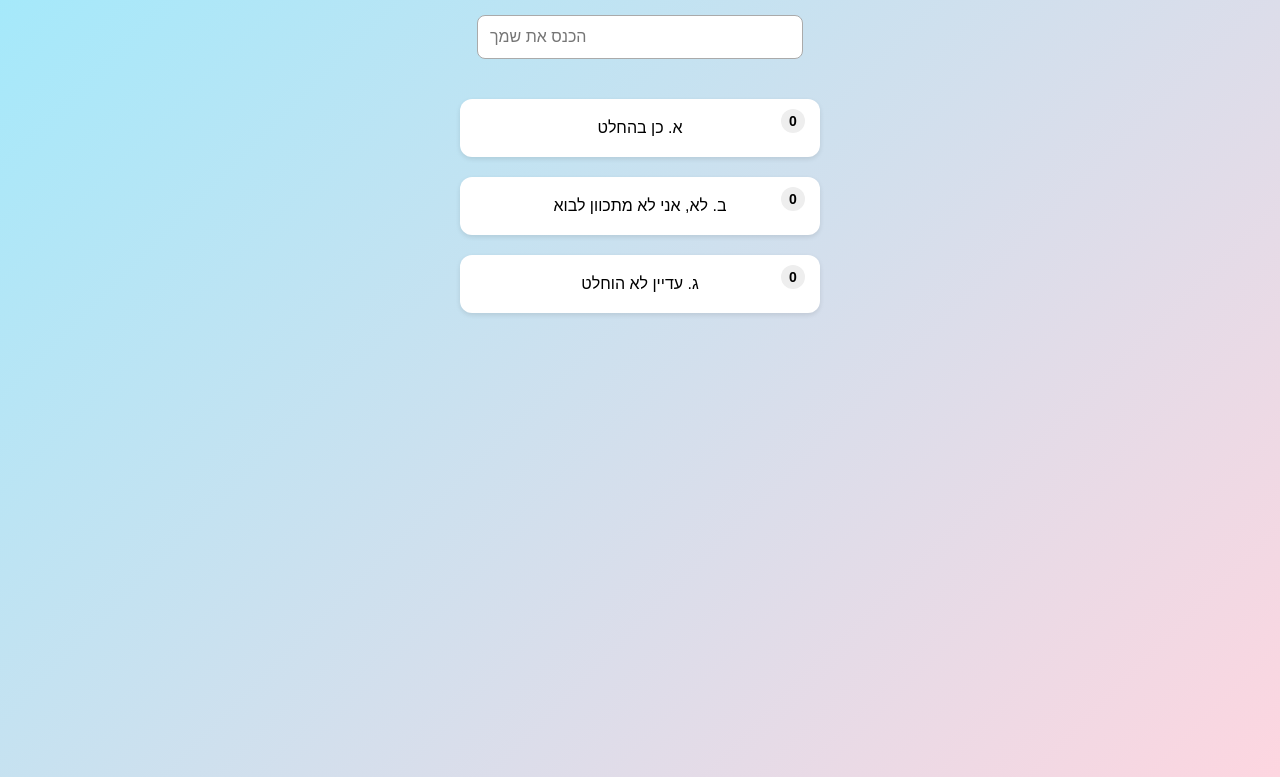
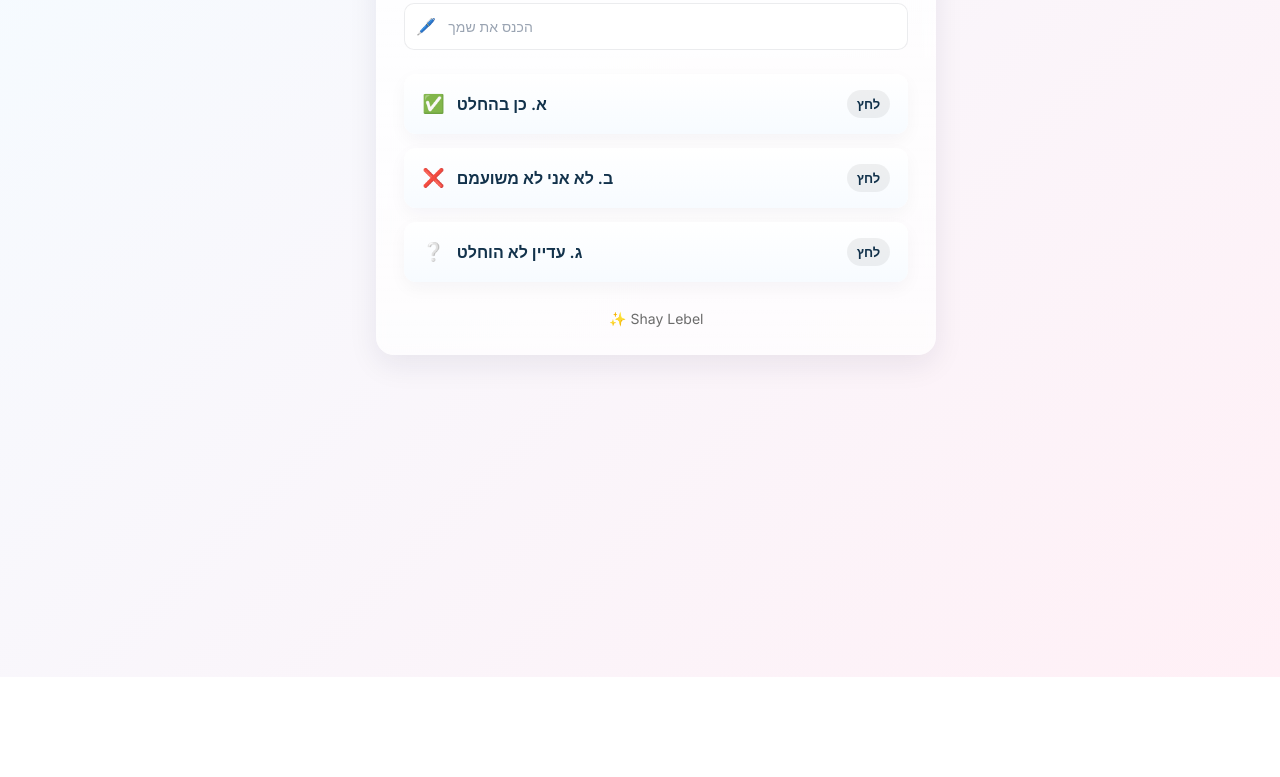
Before and after one commit to shey3132/simple-chat-poll, a plain HTML site: page index.html in a window 1280 px wide. Shown: the part 123-900 px from the top of the page. After the commit the page ends 800 px from the top, so only its background shows below. Drawn offline with Linux system fonts and the light colour scheme.

Commit message:
Update index.html

````diff
--- a/index.html
+++ b/index.html
@@ -1,187 +1,199 @@
+```html
 <!DOCTYPE html>
 <html lang="he">
 <head>
-  <meta charset="UTF-8">
-  <title>סקר שמחת בית השואבה</title>
+<meta charset="utf-8" />
+<meta name="viewport" content="width=device-width,initial-scale=1" />
+<title>סקר שמחת בית השואבה — Shay Lebel</title>
+<link href="https://fonts.googleapis.com/css2?family=Inter:wght@400;600;700&display=swap" rel="stylesheet">
 <style>
-    body {
-      font-family: Arial, sans-serif;
-      background: linear-gradient(135deg, #a0eafc, #fdd6e0);
-      display: flex;
-      flex-direction: column;
-      align-items: center;
-      padding: 50px;
-      min-height: 100vh;
-      margin: 0;
+  :root{
+    --bg1:#f5fbff;
+    --bg2:#fff0f6;
+    --card:#ffffff;
+    --accent:#007acc;
+    --accent-2:#005fa3;
+    --success:#00c46b;
+    --muted:#6b6b6b;
   }
 
-    h1 { color: #333; margin-bottom: 30px; text-align: center; }
-
-    input[type="text"] {
-      padding: 12px;
-      font-size: 16px;
-      width: 300px;
-      border-radius: 8px;
-      border: 1px solid #aaa;
-      margin-bottom: 30px;
-      transition: 0.2s;
+  *{box-sizing:border-box}
+  body{
+    font-family: 'Inter', system-ui, Arial, sans-serif;
+    margin:0;
+    min-height:100vh;
+    display:flex;
+    align-items:flex-start;
+    justify-content:center;
+    padding:36px;
+    background: linear-gradient(135deg,var(--bg1),var(--bg2));
+    color:#222;
   }
 
-    input[type="text"]:focus {
-      border-color: #007acc;
-      outline: none;
-      box-shadow: 0 0 5px rgba(0, 122, 204, 0.5);
+  .wrap{
+    width:100%;
+    max-width:560px;
+    background:linear-gradient(180deg, rgba(255,255,255,0.85), rgba(255,255,255,0.7));
+    border-radius:18px;
+    padding:28px;
+    box-shadow: 0 10px 30px rgba(20,30,60,0.08);
+    backdrop-filter: blur(6px);
+    text-align:center;
   }
 
-    .card {
-      background: white;
-      border-radius: 12px;
-      width: 320px;
-      margin: 10px 0;
-      padding: 20px;
-      text-align: center;
-      font-size: 16px;
-      cursor: pointer;
-      transition: transform 0.2s, box-shadow 0.2s, background-color 0.3s;
-      box-shadow: 0 2px 5px rgba(0,0,0,0.1);
-      position: relative;
+  h1{
+    font-size:22px;
+    margin-bottom:20px;
+    color:#14233a;
   }
 
-    .card:hover { transform: translateY(-5px); box-shadow: 0 6px 15px rgba(0,0,0,0.2); }
-
-    .card.selected {
-      background-color: #007acc;
-      color: white;
-      transform: scale(1.05);
-      box-shadow: 0 8px 20px rgba(0,0,0,0.3);
+  /* floating input */
+  .field {
+    position:relative;
+    margin-bottom:24px;
+    width:100%;
+  }
+  .field input{
+    width:100%;
+    padding:14px 14px 14px 44px;
+    border-radius:10px;
+    border:1px solid rgba(10,20,40,0.08);
+    background:var(--card);
+    font-size:15px;
+    transition: box-shadow .18s, border-color .18s;
+  }
+  .field input:focus{
+    border-color:var(--accent);
+    box-shadow:0 6px 20px rgba(0,122,204,0.12);
+    outline:none;
+  }
+  .field .icon {
+    position:absolute;
+    left:12px;
+    top:50%;
+    transform:translateY(-50%);
+    font-size:16px;
+    opacity:0.9;
+  }
+  .field label{
+    position:absolute;
+    left:44px;
+    top:50%;
+    transform:translateY(-50%);
+    pointer-events:none;
+    color:#9aa4b2;
+    transition: all .18s;
+    font-size:14px;
+  }
+  .field input:not(:placeholder-shown) + label,
+  .field input:focus + label {
+    transform: translateY(-170%) scale(.95);
+    color:var(--accent-2);
   }
 
-    .count {
-      position: absolute;
-      top: 10px;
-      right: 15px;
-      background: #eee;
-      border-radius: 50%;
-      width: 24px;
-      height: 24px;
-      display: flex;
-      align-items: center;
-      justify-content: center;
-      font-size: 14px;
-      font-weight: bold;
+  /* cards */
+  .cards {
+    display:flex;
+    flex-direction:column;
+    gap:14px;
   }
+  .card {
+    background: linear-gradient(180deg,var(--card), #f7fbff);
+    border-radius:12px;
+    padding:16px 18px;
+    cursor:pointer;
+    display:flex;
+    align-items:center;
+    gap:12px;
+    transition: transform .16s ease, box-shadow .16s ease, background .16s;
+    box-shadow: 0 6px 18px rgba(20,30,60,0.04);
+    font-weight:600;
+    color:#12324b;
+  }
+  .card .c-icon { font-size:18px; opacity:0.95 }
+  .card:hover { transform: translateY(-6px) scale(1.01); box-shadow: 0 18px 40px rgba(20,30,60,0.08); }
+  .card.selected { background: linear-gradient(90deg,var(--accent),var(--accent-2)); color:#fff; box-shadow: 0 20px 50px rgba(0,100,170,0.16);}
+  .card .chip { margin-left:auto; background: rgba(0,0,0,0.06); padding:6px 10px; border-radius:999px; font-weight:600; font-size:13px;}
+  .card.selected .chip { background: rgba(255,255,255,0.14); color:#fff }
 
-    #status { margin-top: 20px; font-weight: bold; font-size: 18px; text-align: center; }
+  /* thankyou modal */
+  #thankyou {
+    position:fixed; top:50%; left:50%; transform:translate(-50%,-50%) scale(0.88);
+    background: var(--success); color:#fff; padding:22px 36px; border-radius:12px;font-weight:700; box-shadow: 0 18px 50px rgba(0,0,0,0.18);
+    opacity:0; transition: all .28s ease; z-index:999;
+  }
+  #thankyou.show { transform:translate(-50%,-50%) scale(1); opacity:1; }
 
-    #thankyou {
-      position: fixed;
-      top: 50%;
-      left: 50%;
-      transform: translate(-50%, -50%) scale(0);
-      background-color: #00cc66;
-      color: white;
-      padding: 40px 60px;
-      border-radius: 12px;
-      font-size: 22px;
-      font-weight: bold;
-      text-align: center;
-      transition: transform 0.5s ease-in-out, opacity 0.5s ease-in-out;
-      opacity: 0;
-      z-index: 100;
-    }
-
-    #thankyou.show { transform: translate(-50%, -50%) scale(1); opacity: 1; }
+  footer { margin-top:28px; text-align:center; color:var(--muted); font-size:14px; }
 </style>
 </head>
 <body>
-
+  <div class="wrap">
     <h1>אתה מתכנן לבוא לשמחת בית השואבה?</h1>
 
-<input type="text" id="name" placeholder="הכנס את שמך">
+    <div class="field">
+      <input id="name" type="text" placeholder=" " autocomplete="off" />
+      <span class="icon">🖊️</span>
+      <label for="name">הכנס את שמך</label>
+    </div>
 
-<div class="card" data-answer="א. כן בהחלט">א. כן בהחלט <div class="count" id="count-a">0</div></div>
-<div class="card" data-answer="ב. לא, אני לא מתכוון לבוא">ב. לא, אני לא מתכוון לבוא <div class="count" id="count-b">0</div></div>
-<div class="card" data-answer="ג. עדיין לא הוחלט">ג. עדיין לא הוחלט <div class="count" id="count-c">0</div></div>
+    <div class="cards">
+      <div class="card" data-answer="א. כן בהחלט"><span class="c-icon">✅</span> א. כן בהחלט <span class="chip">לחץ</span></div>
+      <div class="card" data-answer="ב. לא אני לא משועמם"><span class="c-icon">❌</span> ב. לא אני לא משועמם <span class="chip">לחץ</span></div>
+      <div class="card" data-answer="ג. עדיין לא הוחלט"><span class="c-icon">❔</span> ג. עדיין לא הוחלט <span class="chip">לחץ</span></div>
+    </div>
 
-<p id="status"></p>
-<div id="thankyou">תודה על ההצבעה! ✅</div>
+    <footer>✨ Shay Lebel</footer>
+  </div>
+
+  <div id="thankyou" role="status" aria-hidden="true">תודה על ההצבעה! 🎉</div>
 
 <script>
-const WEBHOOK_URL = "הכנס_כאן_את_ה_URL_שלך"; // החלף ב-Webhook שלך
-const status = document.getElementById('status');
+const WEBHOOK_URL = "https://chat.googleapis.com/v1/spaces/AAAAXVE7Ptg/messages?key=AIzaSyDdI0hCZtE6vySjMm-WEfRq3CPzqKqqsHI&token=658gXcM9WbTSvXTD20eMvgEHzIu_D521soMTAL7npWg";
 const thankyou = document.getElementById('thankyou');
-
-// ספירה מקומית
-const counts = JSON.parse(localStorage.getItem('counts')) || {
-  "א. כן בהחלט": 0,
-  "ב. לא, אני לא מתכוון לבוא": 0,
-  "ג. עדיין לא הוחלט": 0
-};
-
-const updateCounts = () => {
-  document.getElementById('count-a').innerText = counts["א. כן בהחלט"];
-  document.getElementById('count-b').innerText = counts["ב. לא, אני לא מתכוון לבוא"];
-  document.getElementById('count-c').innerText = counts["ג. עדיין לא הוחלט"];
-}
-
-updateCounts();
 
 document.querySelectorAll('.card').forEach(card => {
   card.addEventListener('click', async () => {
     const name = document.getElementById('name').value.trim();
     const answer = card.getAttribute('data-answer');
 
-    if (!name) {
-      status.innerText = "אנא הכנס את שמך לפני שליחת התשובה";
-      status.style.color = "red";
-      return;
-    }
+    if (!name) { alert("אנא הכנס את שמך לפני שליחת התשובה"); return; }
 
-    // בדיקה אם כבר הצביע עם שם זה
-    const voted = JSON.parse(localStorage.getItem('voted')) || {};
-    if (voted[name]) {
-      status.innerText = "כבר הצבעת עם שם זה!";
-      status.style.color = "red";
-      return;
-    }
-
-    document.querySelectorAll('.card').forEach(c => c.classList.remove('selected'));
+    document.querySelectorAll('.card').forEach(c=>c.classList.remove('selected'));
     card.classList.add('selected');
 
-    // שליחה ל-Google Chat
-    const message = { text: `שם: ${name}\nתשובה: ${answer}` };
+    const message = {
+      text: `🗳️ סקר שמחת בית השואבה
+--------------------------------
+👤 שם: ${name}
+✅ תשובה: ${answer}
+🕒 זמן הצבעה: ${new Date().toLocaleString('he-IL')}`
+    };
+
     try {
-      const response = await fetch(WEBHOOK_URL, {
-        method: 'POST',
-        headers: { 'Content-Type': 'application/json; charset=UTF-8' },
+      const resp = await fetch(WEBHOOK_URL, {
+        method:'POST',
+        headers:{ 'Content-Type':'application/json; charset=UTF-8' },
         body: JSON.stringify(message)
       });
 
-      if (!response.ok) throw new Error("Failed to send");
-
-      // עדכון ספירה מקומית
-      counts[answer]++;
-      localStorage.setItem('counts', JSON.stringify(counts));
-      voted[name] = answer;
-      localStorage.setItem('voted', JSON.stringify(voted));
-      updateCounts();
-
+      if (resp.ok) {
         thankyou.classList.add('show');
-      setTimeout(() => {
+        setTimeout(()=>{
           thankyou.classList.remove('show');
-        document.getElementById('name').value = '';
+          document.getElementById('name').value='';
           card.classList.remove('selected');
-        status.innerText = '';
-      }, 1500);
-
-    } catch (err) {
-      status.innerText = "שגיאה בשליחת התשובה לצ’אט.";
-      status.style.color = "red";
-      console.error(err);
+        },1300);
+      } else {
+        alert("שגיאה בשליחת התשובה.");
+      }
+    } catch(e) {
+      alert("שגיאה בשליחת התשובה.");
+      console.error(e);
     }
   });
 });
 </script>
-
 </body>
 </html>
+```
````
Lines whose indentation alone changed are shown as unchanged.
